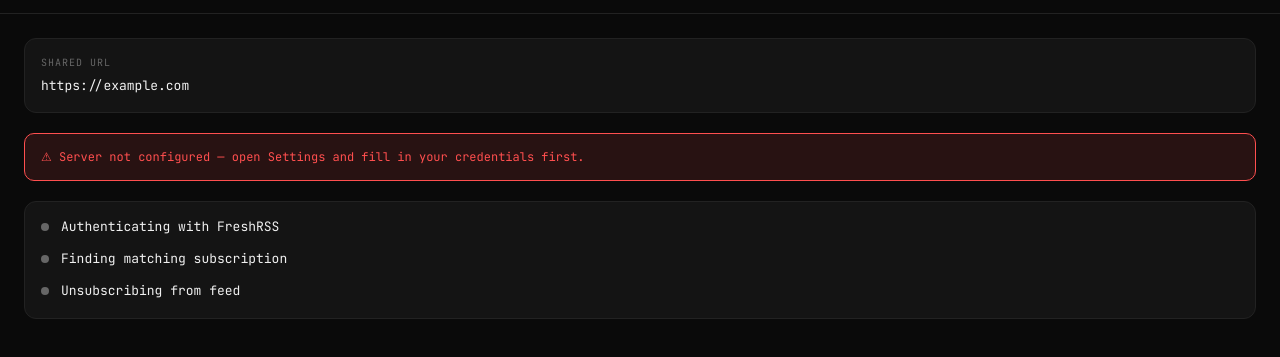
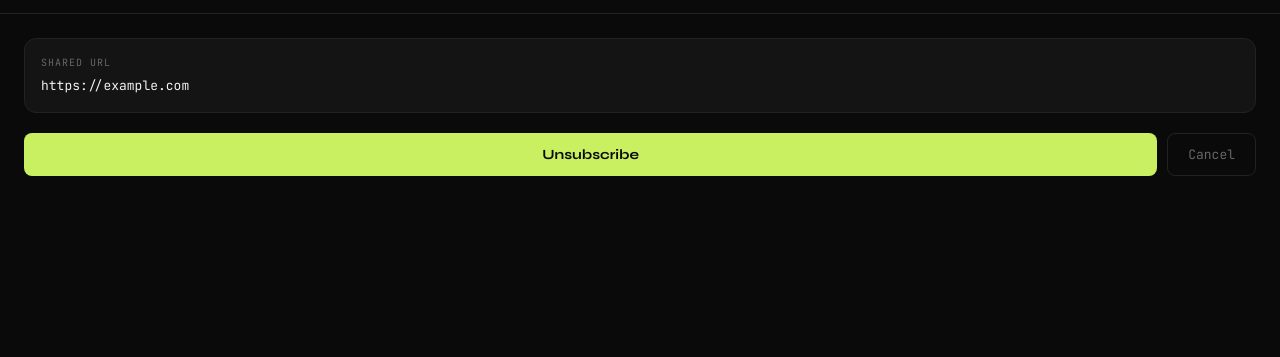
Before and after one commit to pricci1/tools, a plain HTML site: page feeddrop/index.html in a window 1280 px wide. Both pictures are taken after typing "https://example.com" into the empty fields and a click on the button "Go". Shown: the part 59-416 px from the top of the page. Drawn offline with Linux system fonts and the light colour scheme.

Commit message:
feat(feeddrop): add confirmation

```diff
--- a/feeddrop/index.html
+++ b/feeddrop/index.html
@@ -271,6 +271,43 @@
         border-color: var(--accent);
       }
 
+      /* ─── Confirm row ─── */
+      #confirm-row {
+        display: flex;
+        gap: 10px;
+      }
+      #confirm-btn {
+        flex: 1;
+        background: var(--accent);
+        color: var(--bg);
+        border: none;
+        border-radius: 8px;
+        padding: 12px 20px;
+        font-family: var(--font-head);
+        font-weight: 700;
+        font-size: 14px;
+        cursor: pointer;
+        transition: opacity 0.2s;
+      }
+      #confirm-btn:hover {
+        opacity: 0.85;
+      }
+      #cancel-btn {
+        background: none;
+        border: 1px solid var(--border);
+        color: var(--muted);
+        border-radius: 8px;
+        padding: 12px 20px;
+        font-family: var(--font-mono);
+        font-size: 13px;
+        cursor: pointer;
+        transition: border-color 0.2s, color 0.2s;
+      }
+      #cancel-btn:hover {
+        border-color: var(--text);
+        color: var(--text);
+      }
+
       /* ─── Settings screen ─── */
       #settings-screen {
         gap: 16px;
@@ -488,11 +525,16 @@
             <div class="url-value" id="display-url">—</div>
           </div>
 
+          <div id="confirm-row">
+            <button id="confirm-btn" onclick="confirmUnsub()">Unsubscribe</button>
+            <button id="cancel-btn" onclick="showIdle()">Cancel</button>
+          </div>
+
           <div id="unconfigured">
             ⚠ Server not configured — open Settings and fill in your credentials first.
           </div>
 
-          <div id="status">
+          <div id="status" style="display:none">
             <div class="status-row" id="step-token">
               <div class="status-dot pending"></div>
               <div class="status-text">Authenticating with FreshRSS<small></small></div>
@@ -593,6 +635,15 @@
       function showIdle() {
         showScreen("idle-screen");
       }
+      function showConfirm() {
+        document.getElementById("confirm-row").style.display = "flex";
+        document.getElementById("status").style.display = "none";
+        document.getElementById("result-banner").className = "";
+        document.getElementById("result-banner").textContent = "";
+        document.getElementById("retry-btn").style.display = "none";
+        document.getElementById("unconfigured").style.display = "none";
+        showScreen("share-screen");
+      }
       function showSettings() {
         loadSettingsForm();
         showScreen("settings-screen");
@@ -654,6 +705,11 @@
       // ─── Core unsubscribe flow ───────────────────────────────────────────────────
       let lastSharedUrl = null;
 
+      function confirmUnsub() {
+        document.getElementById("confirm-row").style.display = "none";
+        runUnsub(lastSharedUrl);
+      }
+
       async function runUnsub(sharedUrl) {
         const { server, user, key } = getSettings();
 
@@ -662,6 +718,7 @@
         document.getElementById("result-banner").textContent = "";
         document.getElementById("retry-btn").style.display = "none";
         document.getElementById("unconfigured").style.display = "none";
+        document.getElementById("status").style.display = "flex";
         ["step-token", "step-feeds", "step-unsub"].forEach((id) => setStep(id, "pending"));
 
         if (!server || !user || !key) {
@@ -746,7 +803,10 @@
       }
 
       function retryLast() {
-        if (lastSharedUrl) runUnsub(lastSharedUrl);
+        if (lastSharedUrl) {
+          document.getElementById("confirm-row").style.display = "none";
+          runUnsub(lastSharedUrl);
+        }
       }
 
       // ─── Paste URL form ──────────────────────────────────────────────────────────
@@ -761,8 +821,7 @@
         lastSharedUrl = url;
         document.getElementById("display-url").textContent = url;
         document.getElementById("paste-url").value = "";
-        showScreen("share-screen");
-        runUnsub(url);
+        showConfirm();
       }
 
       // ─── Incoming share handling ─────────────────────────────────────────────────
@@ -781,8 +840,7 @@
 
         lastSharedUrl = sharedUrl;
         document.getElementById("display-url").textContent = sharedUrl;
-        showScreen("share-screen");
-        runUnsub(sharedUrl);
+        showConfirm();
       }
 
       // ─── Boot ────────────────────────────────────────────────────────────────────
```
